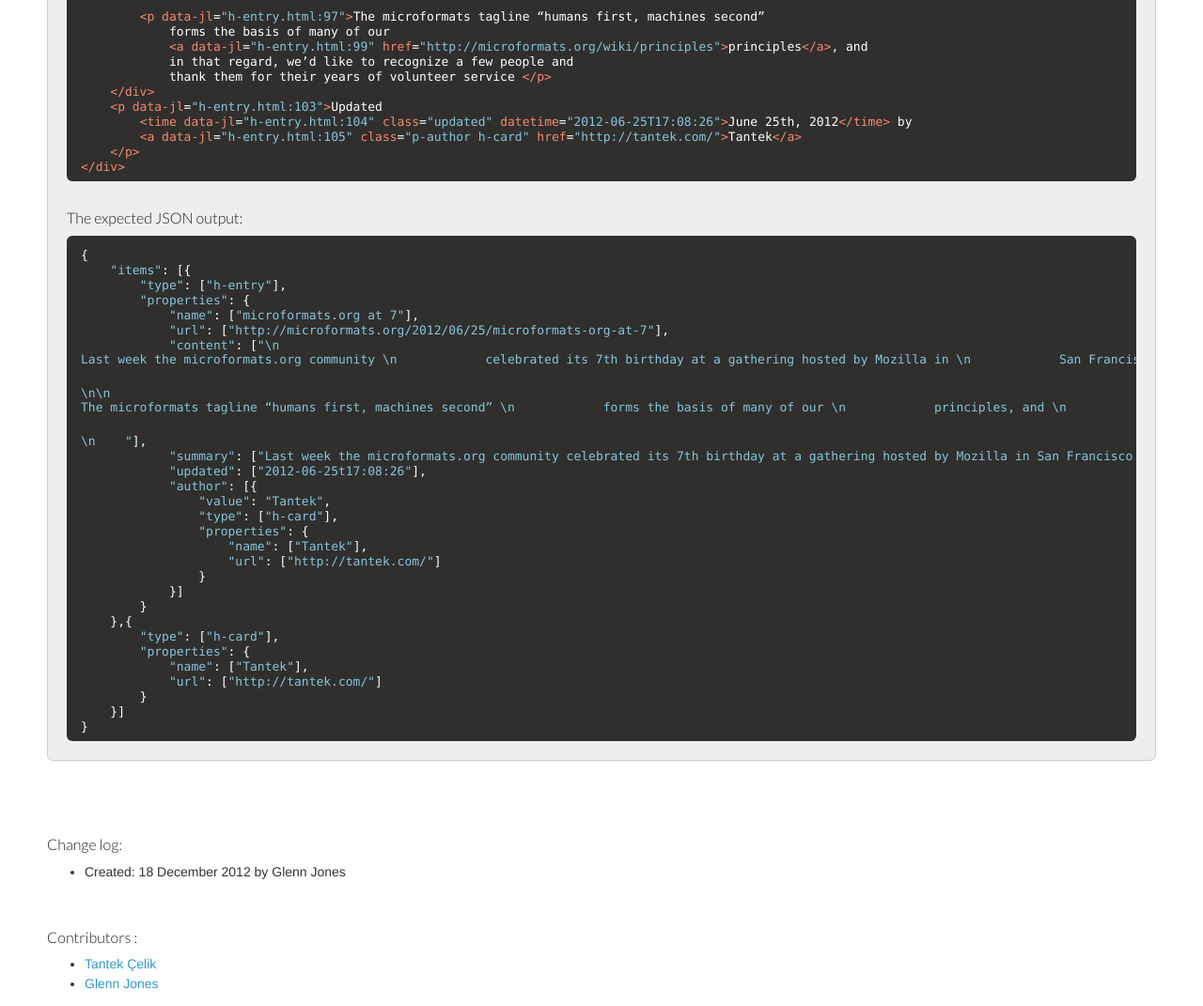
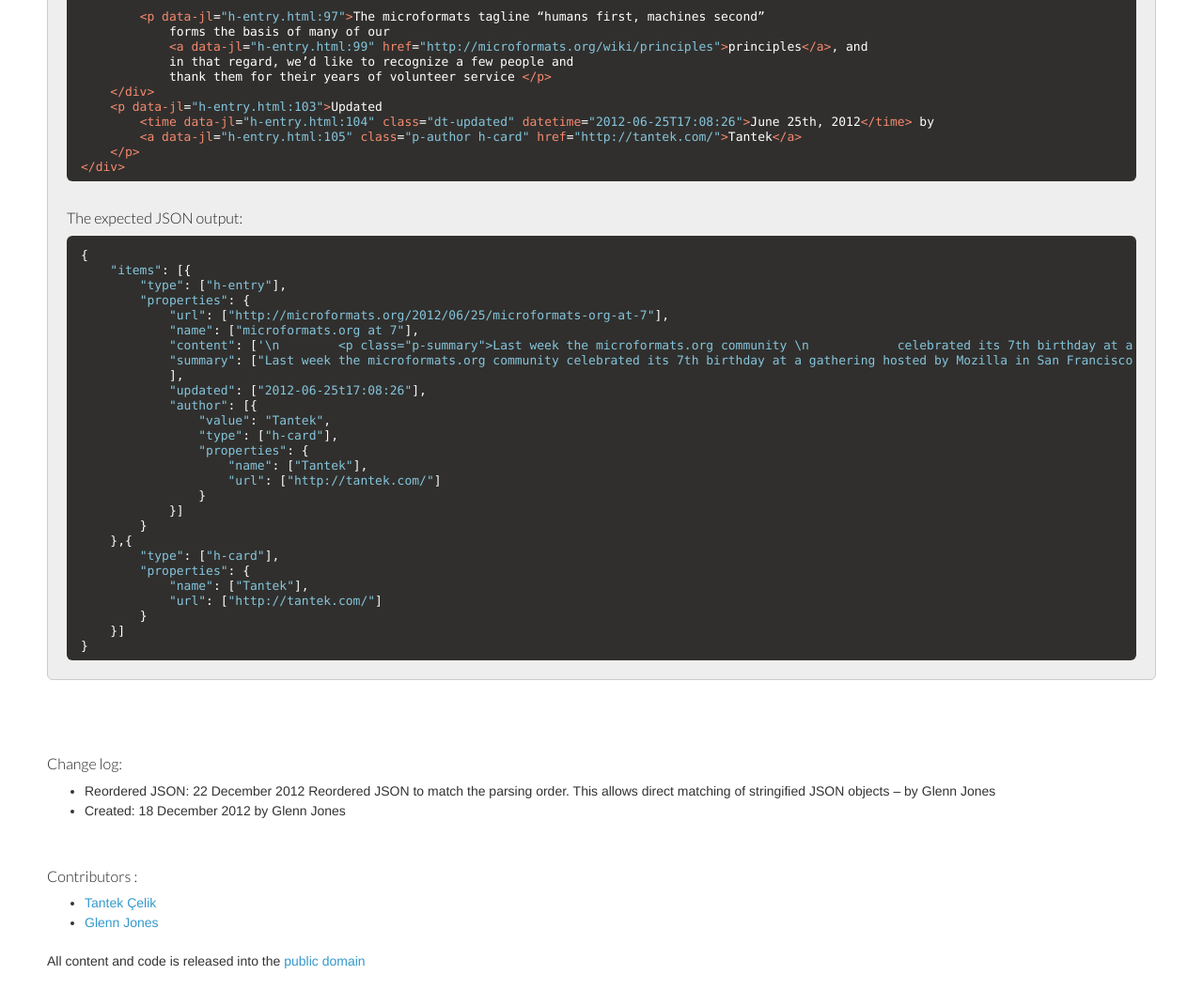
Before and after one commit to microformats/tests, a plain HTML site: page h-entry.html in a window 1280 px wide. Shown: the part 1680-2751 px from the top of the page at 94% size. Drawn offline with Linux system fonts and the light colour scheme.

Commit message:
Reordered JSON to match parse order

```diff
--- a/h-entry.html
+++ b/h-entry.html
@@ -4,8 +4,8 @@
     <meta charset="utf-8" />
     <title>h-entry parsing tests</title>
 
-    <link rel="stylesheet" href="stylesheets/testsuite.css">
-    <link rel="stylesheet" href="stylesheets/prettify.css">
+    <link rel="stylesheet" href="/css/testsuite.css">
+    <link rel="stylesheet" href="/css/prettify.css">
 
     <script src="javascript/prettify.js"></script>
     <script src="javascript/testsuite.js"></script>
@@ -101,7 +101,7 @@
             thank them for their years of volunteer service </p>
     </div>
     <p>Updated
-        <time class="updated" datetime="2012-06-25T17:08:26">June 25th, 2012</time> by
+        <time class="dt-updated" datetime="2012-06-25T17:08:26">June 25th, 2012</time> by
         <a class="p-author h-card" href="http://tantek.com/">Tantek</a>
     </p>
 </div>
@@ -114,10 +114,11 @@
     "items": [{
         "type": ["h-entry"],
         "properties": {
+            "url": ["http://microformats.org/2012/06/25/microformats-org-at-7"],
             "name": ["microformats.org at 7"],
-            "url": ["http://microformats.org/2012/06/25/microformats-org-at-7"],
-            "content": ["\n        <p class=\"p-summary\">Last week the microformats.org community \n            celebrated its 7th birthday at a gathering hosted by Mozilla in \n            San Francisco and recognized accomplishments, challenges, and \n            opportunities.</p>\n\n        <p>The microformats tagline &#8220;humans first, machines second&#8221; \n            forms the basis of many of our \n            <a href=\"http://microformats.org/wiki/principles\">principles</a>, and \n            in that regard, we&#8217;d like to recognize a few people and \n            thank them for their years of volunteer service </p>\n    "],
-            "summary": ["Last week the microformats.org community celebrated its 7th birthday at a gathering hosted by Mozilla in San Francisco and recognized accomplishments, challenges, and opportunities"],
+            "content": ['\n        &lt;p class=&quot;p-summary&quot;&gt;Last week the microformats.org community \n            celebrated its 7th birthday at a gathering hosted by Mozilla in \n            San Francisco and recognized accomplishments, challenges, and \n            opportunities.&lt;/p&gt;\n\n        &lt;p&gt;The microformats tagline &amp;#8220;humans first, machines second&amp;#8221; \n            forms the basis of many of our \n            &lt;a href=&quot;http://microformats.org/wiki/principles&quot;&gt;principles&lt;/a&gt;, and \n            in that regard, we&amp;#8217;d like to recognize a few people and \n            thank them for their years of volunteer service &lt;/p&gt;\n  '],
+            "summary": ["Last week the microformats.org community celebrated its 7th birthday at a gathering hosted by Mozilla in San Francisco and recognized accomplishments, challenges, and opportunities."
+            ],
             "updated": ["2012-06-25t17:08:26"],
             "author": [{
                 "value": "Tantek",
@@ -148,6 +149,10 @@
     <h2>Change log:</h2>
     <ul>
         <li class="p-x-history h-entry">
+            <span class="p-name">Reordered JSON</span>: <time class="dt-published" datetime="2012-12-22">22 December 2012</time>
+            <span class="p-summary">Reordered JSON to match the parsing order. This allows direct matching of stringified JSON objects &ndash; </span> by <span class="p-author">Glenn Jones</span>
+        </li>
+        <li class="p-x-history h-entry">
             <span class="p-name">Created</span>: <time class="dt-published" datetime="2012-12-18">18 December 2012</time>
             by <span class="p-author">Glenn Jones</span>
         </li>
```
Also changed, not shown: h-card.html (+11 -7 lines), h-event.html (+6 -2 lines), css/prettify.css (renamed from stylesheets/prettify.css), css/testsuite.css (renamed from stylesheets/testsuite.css).
